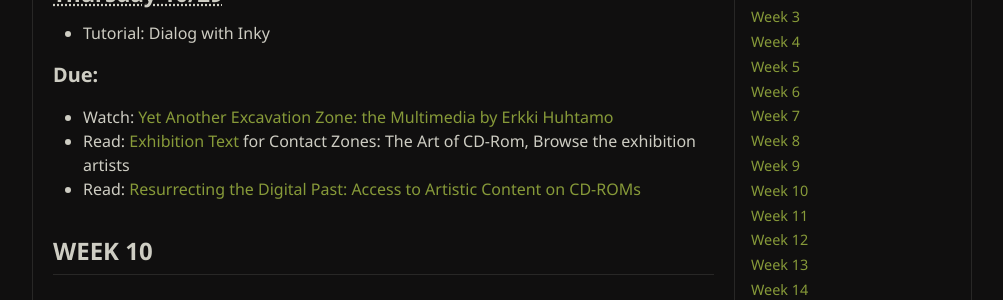
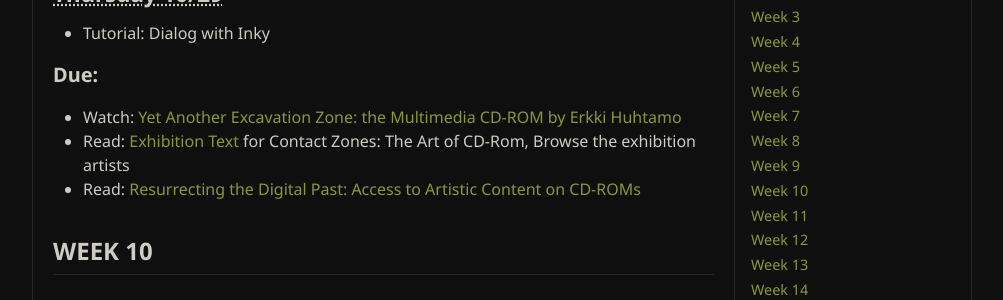
Before and after one commit to vinnyroca/interactivemediastudio, a Jekyll site: the page built from schedule.md, in a window 1280 px wide and 900 px high, scrolled down 5502 px. Shown: the part 154-454 px from the top of the window, without its empty margins (138-1141 px from the left). Built offline with Jekyll 4.4.1, drawn with Linux system fonts in a browser that asks for light colours; some web fonts are replaced.

```diff
--- a/schedule.md
+++ b/schedule.md
@@ -216,7 +216,7 @@ permalink: /schedule/
 
 #### Due:
 
-- Watch: [Yet Another Excavation Zone: the Multimedia by Erkki Huhtamo](https://www.youtube.com/watch?v=VepVdR7alS0)
+- Watch: [Yet Another Excavation Zone: the Multimedia CD-ROM by Erkki Huhtamo](https://www.youtube.com/watch?v=VepVdR7alS0)
 - Read: [Exhibition Text](https://contactzones.cit.cornell.edu/why.html) for Contact Zones: The Art of CD-Rom, Browse the exhibition artists
 - Read: [Resurrecting the Digital Past: Access to Artistic Content on CD-ROMs](https://www.tate.org.uk/research/collection-care-research/resurrecting-the-digital-past-access-to-artistic-content-on-cd-roms)
 
```
Also changed, not shown: mediaisland.md (+11 -5 lines), .obsidian/workspace.json.
